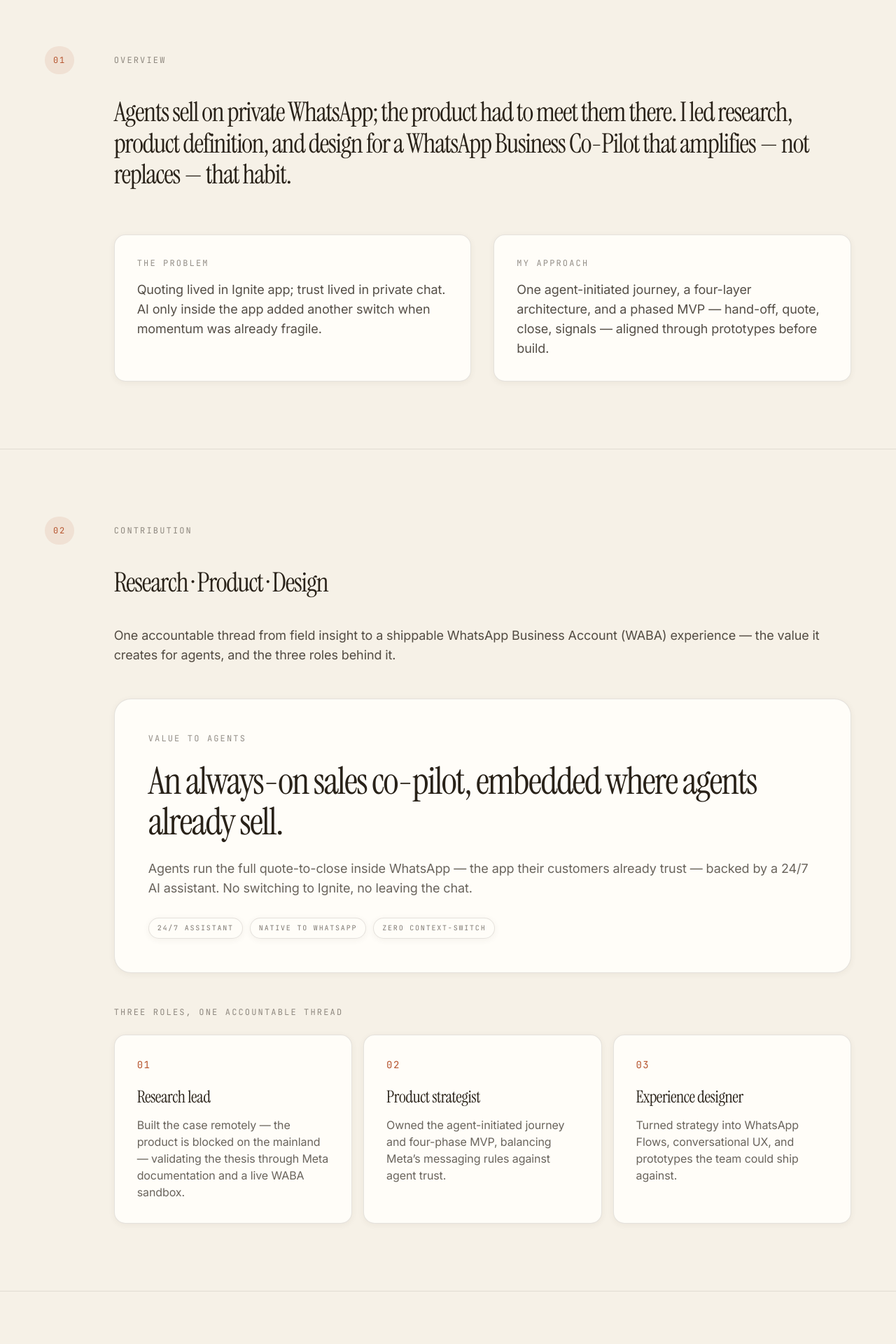
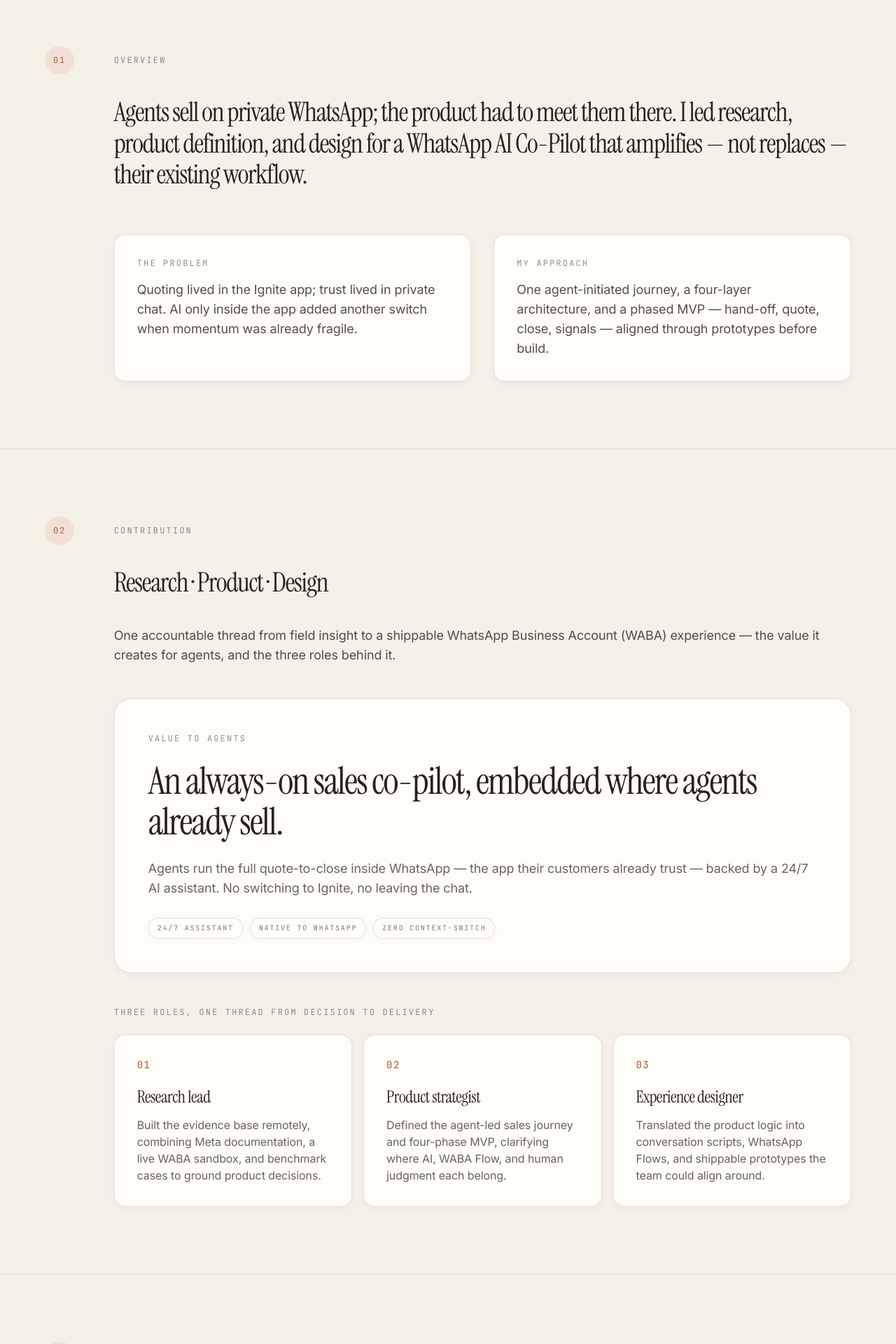
Before and after one commit to designerliangyue/portfolio2026, a Next.js app: page /work/ai-copilot in a window 1280 px wide. Shown: the part 1360-3280 px from the top of the page at 70% size. Built offline with nearby package versions, Linux system fonts and the light colour scheme.

Commit message:
Polish AI copilot case study copy

```diff
--- a/content/ai-copilot-interactive.ts
+++ b/content/ai-copilot-interactive.ts
@@ -46,28 +46,28 @@ export const contribution: Record<"en" | "zh", ContributionContent> = {
     body:
       "Agents run the full quote-to-close inside WhatsApp — the app their customers already trust — backed by a 24/7 AI assistant. No switching to Ignite, no leaving the chat.",
     chips: ["24/7 assistant", "Native to WhatsApp", "Zero context-switch"],
-    rolesLabel: "Three roles, one accountable thread",
+    rolesLabel: "Three roles, one thread from decision to delivery",
     roles: [
       {
         id: "research",
         number: "01",
         title: "Research lead",
         impact:
-          "Built the case remotely — the product is blocked on the mainland — validating the thesis through Meta documentation and a live WABA sandbox."
+          "Built the evidence base remotely, combining Meta documentation, a live WABA sandbox, and benchmark cases to ground product decisions."
       },
       {
         id: "product",
         number: "02",
         title: "Product strategist",
         impact:
-          "Owned the agent-initiated journey and four-phase MVP, balancing Meta’s messaging rules against agent trust."
+          "Defined the agent-led sales journey and four-phase MVP, clarifying where AI, WABA Flow, and human judgment each belong."
       },
       {
         id: "design",
         number: "03",
         title: "Experience designer",
         impact:
-          "Turned strategy into WhatsApp Flows, conversational UX, and prototypes the team could ship against."
+          "Translated the product logic into conversation scripts, WhatsApp Flows, and shippable prototypes the team could align around."
       }
     ]
   },
@@ -77,26 +77,26 @@ export const contribution: Record<"en" | "zh", ContributionContent> = {
     body:
       "代理人无需离开 WhatsApp——客户本就信任的应用——即可完成从报价到成交的全流程，并有 7×24 小时在线的 AI 助手支持。无需切换到 Ignite，无需离开聊天。",
     chips: ["7×24 在线助手", "原生于 WhatsApp", "零场景切换"],
-    rolesLabel: "三种角色，覆盖完整流程",
+    rolesLabel: "三重角色，串起从判断到交付的完整链路",
     roles: [
       {
         id: "research",
         number: "01",
         title: "研究者",
         impact:
-          "在产品于中国大陆受限的情况下远程构建论证——通过 Meta 官方文档与可运行的 WABA 沙盒验证产品假设。"
+          "在无法现场跟访、产品环境受限的情况下，整合 Meta 文档、WABA 沙盒与竞品案例，建立方案判断依据。"
       },
       {
         id: "product",
         number: "02",
         title: "产品定义者",
-        impact: "主导以代理人发起的旅程与四阶段 MVP，在 Meta 的消息规则与代理人信任之间取得平衡。"
+        impact: "定义由代理人主导的销售旅程与四阶段 MVP，明确 AI、WABA Flow 与人工判断各自承担的边界。"
       },
       {
         id: "design",
         number: "03",
         title: "体验设计师",
-        impact: "将策略转化为 WhatsApp Flows、对话式体验，以及团队可落地的原型。"
+        impact: "把产品逻辑落到对话脚本、WhatsApp Flow 和可交付原型中，让团队能围绕同一流程推进开发。"
       }
     ]
   }
--- a/content/projects.ts
+++ b/content/projects.ts
@@ -144,9 +144,9 @@ export const projects: Project[] = [
     summary:
       "WhatsApp Sales Co-Pilot for Indonesia — research, product scope, and experience design in one lead role.",
     hero:
-      "Agents sell on private WhatsApp; the product had to meet them there. I led research, product definition, and design for a WhatsApp Business Co-Pilot that amplifies — not replaces — that habit.",
+      "Agents sell on private WhatsApp; the product had to meet them there. I led research, product definition, and design for a WhatsApp AI Co-Pilot that amplifies — not replaces — their existing workflow.",
     problem:
-      "Quoting lived in Ignite app; trust lived in private chat. AI only inside the app added another switch when momentum was already fragile.",
+      "Quoting lived in the Ignite app; trust lived in private chat. AI only inside the app added another switch when momentum was already fragile.",
     approach:
       "One agent-initiated journey, a four-layer architecture, and a phased MVP — hand-off, quote, close, signals — aligned through prototypes before build.",
     metrics: [
@@ -168,7 +168,7 @@ export const projects: Project[] = [
         kicker: "Research",
         title: "End-to-end WhatsApp sales",
         body: [
-          "WhatsApp is not usable day-to-day on the mainland. I could not shadow Indonesian agents in situ — so I built the case study through evidence I could access remotely. The product thesis: embed quote-to-issue by pairing unstructured NLP/LLM with WhatsApp Flow’s structured UI — not one mode alone."
+          "WhatsApp is not usable day-to-day on the mainland. I could not shadow Indonesian agents in situ — so I built the research case and product direction through evidence I could access remotely. The product thesis: embed quote-to-issue by pairing unstructured NLP/LLM with WhatsApp Flow’s structured UI — not one mode alone."
         ]
       },
       {
@@ -182,7 +182,7 @@ export const projects: Project[] = [
         kicker: "System design",
         title: "Four-layer architecture",
         body: [
-          "From omni-channel gateway to MCP capabilities."
+          "I translated the multi-channel entry points, AI orchestration, and insurance capabilities into four layers the team could reason about as one coherent agent experience."
         ]
       }
     ],
--- a/content/projects.zh.ts
+++ b/content/projects.zh.ts
@@ -108,8 +108,8 @@ export const projectsZh: Project[] = [
     cover: { tone: "cool", emoji: "🤖", label: "WhatsApp / AI" },
     summary: "印尼 WhatsApp 销售副驾驶——研究、产品范围与体验设计由一人牵头。",
     hero:
-      "代理人通过私人 WhatsApp 开展销售，产品就应该融入这个场景。我牵头研究、产品定义与设计，打造强化，而非取代固有工作流程的 WhatsApp AI 副驾驶。",
-    problem: "报价发生在 Ignite 应用里，信任却建立在私人聊天中。如果 AI 只存在于应用内，就会让本就容易中断的销售节奏再多一次切换。",
+      "代理人通过私人 WhatsApp 开展销售，产品就应该融入这个场景。我牵头研究、产品定义与设计，打造一个强化、而非取代既有工作流程的 WhatsApp AI 副驾驶。",
+    problem: "报价流程留在 Ignite 应用里，客户信任却建立在私人聊天中。如果 AI 只存在于应用内，就会让本就容易中断的销售节奏再多一次切换。",
     approach:
       "围绕代理人主导的销售流程，我定义了四层架构与分阶段 MVP——交接、报价、成交、反馈——并在开发前通过原型完成团队对齐。",
     metrics: [
@@ -131,7 +131,7 @@ export const projectsZh: Project[] = [
         kickerKey: "Research",
         title: "端到端 WhatsApp 销售",
         body: [
-          "在无法进行印尼当地跟访、且 WhatsApp 在中国大陆并非主流工作场景的情况下，我通过 Meta 官方文档、WABA 沙盒、竞品流程和代理人业务场景资料，远程支持研究与产品判断。核心方案是将非结构化的 NLP/LLM 能力与 WhatsApp Flow 的结构化 UI 结合，嵌入从报价到出单的流程，而不是只依赖其中一种交互模式。"
+          "在无法进行印尼当地跟访、且 WhatsApp 在中国大陆并非主流工作场景的情况下，我通过 Meta 官方文档、WABA 沙盒、竞品流程和代理人业务场景资料，远程完成研究论证与产品判断。核心方案是将非结构化的 NLP/LLM 能力与 WhatsApp Flow 的结构化 UI 结合，嵌入从报价到出单的流程，而不是只依赖其中一种交互模式。"
         ]
       },
       {
@@ -146,7 +146,7 @@ export const projectsZh: Project[] = [
         kicker: "系统设计",
         kickerKey: "System design",
         title: "四层架构",
-        body: ["从全渠道网关到 MCP 能力。"]
+        body: ["我将多渠道入口、AI 编排与保险业务能力拆解为四层结构，帮助团队把复杂系统转译成代理人可理解、可执行的体验。"]
       }
     ],
     outcome:
```
Also changed, not shown: public/images/ai-copilot/product-scope.zh.svg.
